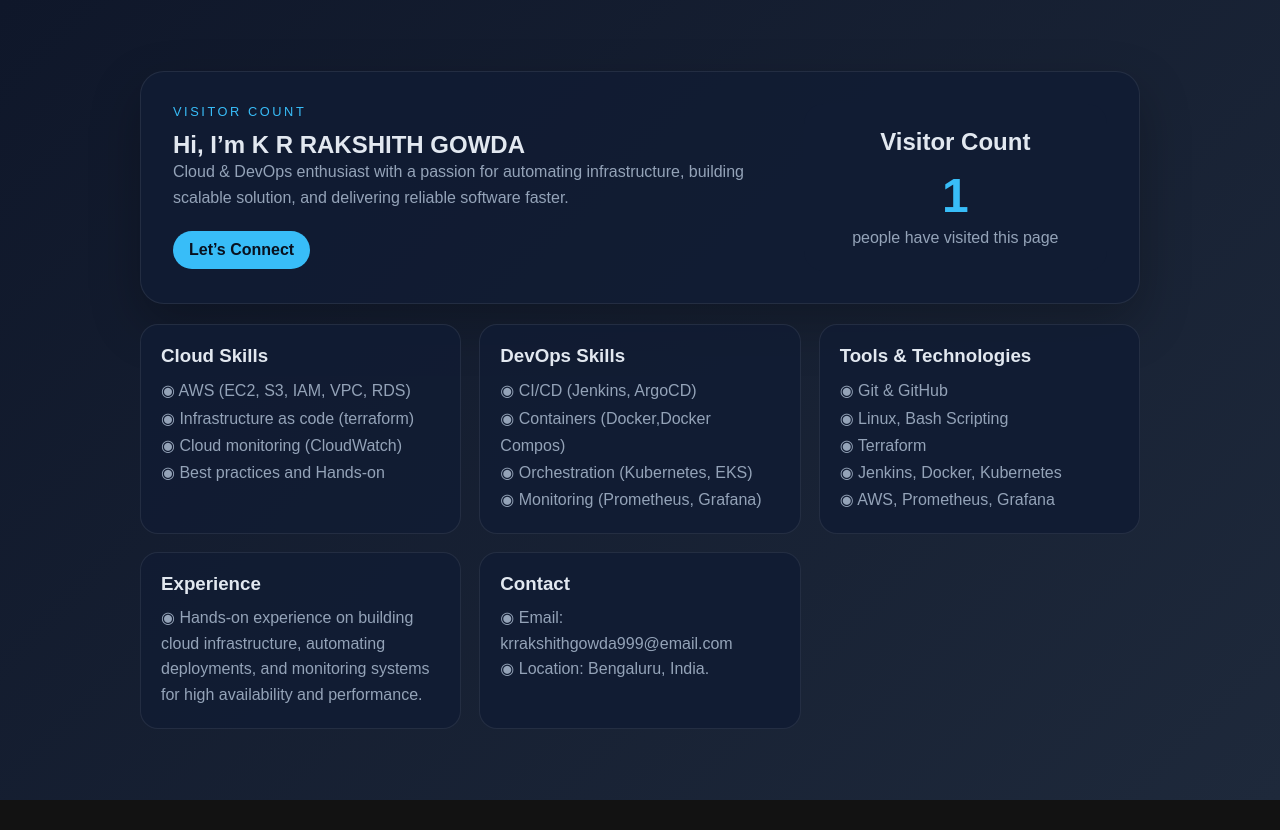
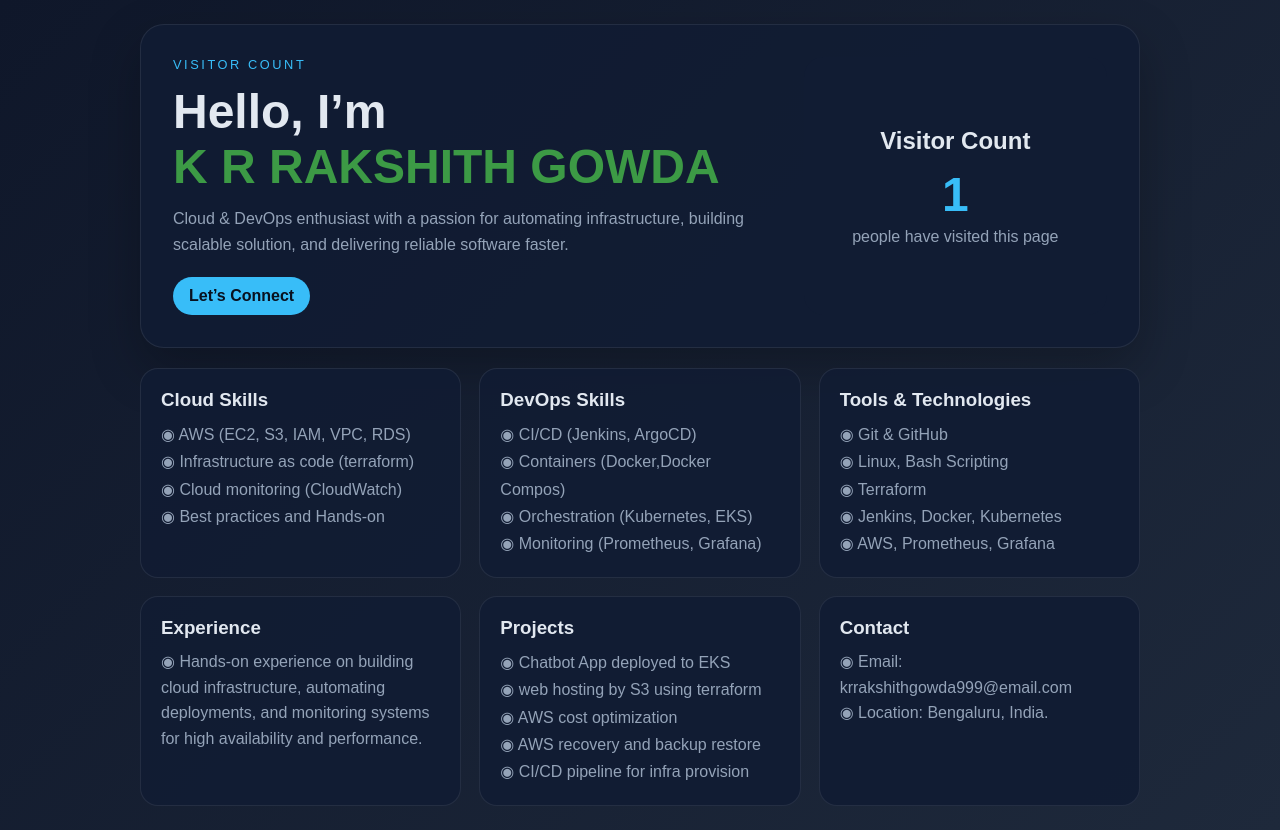
Before and after one commit to krrg14/cloud-visitor-project, a plain HTML site: page index.html in a window 1280 px wide. Before the commit the page ends 800 px from the top, so only its background shows below. Drawn offline with Linux system fonts and the light colour scheme.

Commit message:
update the html file

```diff
--- a/index.html
+++ b/index.html
@@ -11,7 +11,7 @@
       <section class="hero-card">
         <div class="hero-text">
           <p class="eyebrow">Visitor count </p>
-          <h2>Hi, I’m K R RAKSHITH GOWDA</h2>
+          <h1>Hello, I’m <p style="color: rgb(60, 154, 69);">K R RAKSHITH GOWDA</p></h1>
           <p class="intro">
             Cloud & DevOps enthusiast with a passion for automating
             infrastructure, building scalable solution, and delivering
@@ -64,6 +64,17 @@
           <p>◉ Hands-on experience on building cloud infrastructure, automating deployments, and monitoring systems for high availability and performance.</p>
         </article>
 
+        <article class="card">
+          <h3>Projects</h3>
+          <ul>
+            <li>◉ Chatbot App deployed to EKS</li>
+            <li>◉ web hosting by S3 using terraform</li>
+            <li>◉ AWS cost optimization</li>
+            <li>◉ AWS recovery and backup restore</li>
+            <li>◉ CI/CD pipeline for infra provision</li>
+          </ul>
+        </article>
+
         <article class="card" id="contact">
           <h3>Contact</h3>
           <p>◉ Email: krrakshithgowda999@email.com</p>
```
